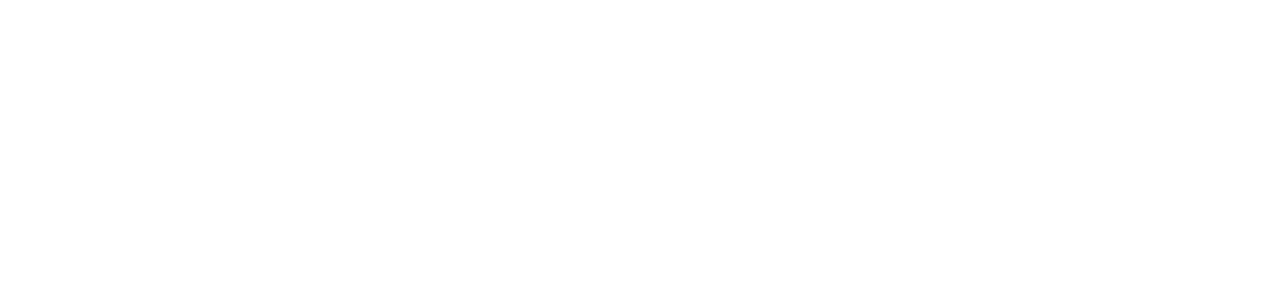
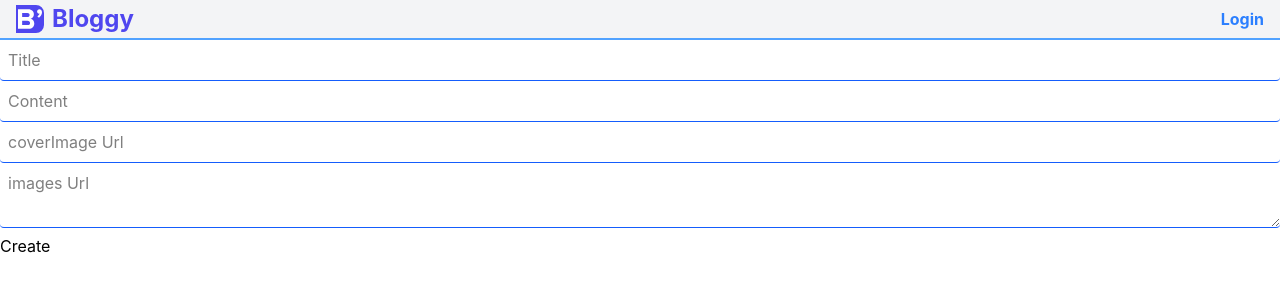
Before and after one commit to amalfrost/Mern-blog, a React (Vite) app in the folder client/: page /createPosts in a window 1280 px wide. Before the commit this address had no page. Shown: the top 300 px of the page. Built offline with nearby package versions, Linux system fonts and the light colour scheme; sample sign-in values are in the browser's storage.

Commit message:
added register post ui only

```diff
--- a/client/src/App.tsx
+++ b/client/src/App.tsx
@@ -1,10 +1,14 @@
 
+import { useEffect } from 'react'
 import './App.css'
 import Login from './pages/Login'
 import AppRoutes from './routes/appRoutes'
+import { validateUser } from './services/authService'
 
 function App() {
-
+  useEffect(() => {
+    // validateUser()
+  }, [])
   return (
     <AppRoutes />
   )
--- a/client/src/components/Post.tsx
+++ b/client/src/components/Post.tsx
@@ -35,9 +35,16 @@
                         {post?.title}
                     </h1>
 
-                    <div className="border-b border-slate-200 mb-6 pb-4">
+                    <div className="border-b border-slate-200 mb-6 pb-4 flex justify-between">
                         <p className="text-sm text-slate-500">
-                            By {post?.author?.email}
+                            By : {post?.author?.email}
+                        </p>
+                        <p className="text-sm text-slate-500">
+                            Updated on : {new Date(post?.updatedAt).toLocaleDateString("en-IN", {
+                                day: "numeric",
+                                month: "long",
+                                year: "numeric",
+                            })}
                         </p>
                     </div>
 
--- a/client/src/components/navBar/NavBar.tsx
+++ b/client/src/components/navBar/NavBar.tsx
@@ -20,9 +20,9 @@
     }
     return (
         <div className='bg-gray-100 border-b-2 border-blue-400 h-10 flex justify-between px-4 items-center  ' >
-            <div className="text-[#4f46ef] font-bold flex items-center gap-2" > <span className="text-2xl text-white bg-[#4f46ef] border-2 border-[#4f46ef] rounded-tr-lg rounded-br-lg  " ><SiBloglovin /></span> Bloggy</div>
+            <div className="text-[#4f46ef] font-bold text-2xl flex items-center gap-2" > <span className="text-2xl text-white bg-[#4f46ef] border-2 border-[#4f46ef] rounded-tr-lg rounded-br-lg  " ><SiBloglovin /></span > Bloggy</div>
             <div className="flex gap-4 items-center ">
-                <p className="cursor-pointer capitalize " > {user?.userName ? user.userName : <button onClick={() => navigate("/login")} >Login</button>}</p>
+                <p className="cursor-pointer capitalize " > {user?.userName ? user.userName : <button className="cursor-pointer  rounded text-blue-500 font-bold " onClick={() => navigate("/login")} >Login</button>}</p>
                 {user && user.userName && <button className="cursor-pointer text-[#4f46ef]  font-semibold "
                     onClick={handleLogout}
                 >Logout</button>}
--- /dev/null
+++ b/client/src/features/posts/CreatePost.tsx
@@ -0,0 +1,56 @@
+import React, { useEffect, useState } from 'react'
+import { useSelector } from 'react-redux'
+import type { RootState } from '../../store'
+import { useNavigate } from 'react-router-dom'
+import { useForm, type SubmitHandler } from 'react-hook-form'
+import type { PostModel } from './postModel'
+
+const CreatePost = () => {
+    const user = useSelector((state: RootState) => state.auth)
+    const navigate = useNavigate()
+
+    const { register, handleSubmit, formState: { errors } } = useForm()
+
+    const [submitData, setSubmitData] = useState([])
+    useEffect(() => {
+        if (!user.isAuthenticated) {
+            console.log("Please login or register to create a post")
+            navigate("/login")
+        }
+    }, [])
+
+    const onCreate: SubmitHandler<PostModel> = async (data) => {
+        const imagesArr = data.images
+            .trim()
+            .split("\n")
+            .map(img => img.trim());
+
+        const payload = {
+            ...data,
+            images: imagesArr
+        };
+
+        console.log(payload);
+
+        // await createPost(payload)
+    };
+
+    const INPUT_STYLE = "border-b-[1px] border-blue-600 w-full p-2 rounded hover";
+
+
+    return (
+        <>
+            <form onSubmit={handleSubmit(onCreate)} >
+
+                <input className={INPUT_STYLE} placeholder='Title' type='text' {...register("title")} />
+                <input className={INPUT_STYLE} placeholder='Content' type='text' {...register("content")} />
+                <input className={INPUT_STYLE} placeholder='coverImage Url' type='text' {...register("coverImage")} />
+                <textarea className={INPUT_STYLE} placeholder='images Url' type='text' {...register("images")} />
+
+                <button type='submit' >Create</button>
+            </form>
+        </>
+    )
+}
+
+export default CreatePost
--- a/client/src/layouts/MainLayout.tsx
+++ b/client/src/layouts/MainLayout.tsx
@@ -7,6 +7,8 @@
     const user = useSelector((state: RootState) => state.auth?.user)
     return (
         <>
+            {/* TODO: load images first then   */}
+            {/* TODO: fix issue with the login and lgout bug  */}
             <NavBar user={user} />
             <Outlet />
         </>
--- a/client/src/pages/Home.tsx
+++ b/client/src/pages/Home.tsx
@@ -26,7 +26,7 @@
                     </p>
 
                     <div className="flex justify-center gap-4">
-                        <button className="px-6 py-3 cursor-pointer bg-blue-600 text-white rounded-lg font-medium">
+                        <button onClick={() => navigate("/createPosts")} className="px-6 py-3 cursor-pointer bg-blue-600 text-white rounded-lg font-medium">
                             Start Writing
                         </button>
 
--- a/client/src/pages/Login.tsx
+++ b/client/src/pages/Login.tsx
@@ -39,7 +39,8 @@
     }
 
     useEffect(() => {
-        if (auth?.isAuthenticated) {
+        if (auth?.user) {
+            console.log(auth)
             navigate("/")
         }
     }, [auth])
--- a/client/src/pages/Register.tsx
+++ b/client/src/pages/Register.tsx
@@ -1,9 +1,7 @@
-import React from 'react'
 import { useForm, type SubmitHandler } from 'react-hook-form'
 import type { UserModel } from '../models/userModel'
 import api from '../api/axios'
 import { useNavigate } from 'react-router-dom'
-import type { RegisterResponse } from '../features/auth/authModel'
 import { useDispatch } from 'react-redux'
 import { setCredentials } from '../features/auth/authSlice'
 
--- a/client/src/routes/AppRoutes.tsx
+++ b/client/src/routes/AppRoutes.tsx
@@ -5,6 +5,7 @@
 import MainLayout from '../layouts/MainLayout'
 import ShowPost from '../features/posts/ShowPost'
 import Post from '../components/Post'
+import CreatePost from '../features/posts/CreatePost'
 
 const AppRoutes = () => {
     return (
@@ -14,6 +15,7 @@
                 <Route path="login" element={<Login />} />
                 <Route path="register" element={<Register />} />
                 <Route path="posts" element={<ShowPost />} />
+                <Route path="createPosts" element={<CreatePost />} />
                 <Route path="/post/:slug" element={<Post />} />
             </Route>
         </Routes>
--- /dev/null
+++ b/client/src/services/authService.ts
@@ -0,0 +1,16 @@
+import { useDispatch } from "react-redux"
+import api from "../api/axios"
+import { logout, setCredentials } from "../features/auth/authSlice"
+
+export const validateUser = async () => {
+    const dispatch = useDispatch()
+    try {
+        const response = await api.get('/auth/me')
+        dispatch(setCredentials(response))
+    } catch (err) {
+        console.log(err)
+        dispatch(logout())
+        localStorage.removeItem("token");
+        localStorage.removeItem("userData");
+    }
+}
```
